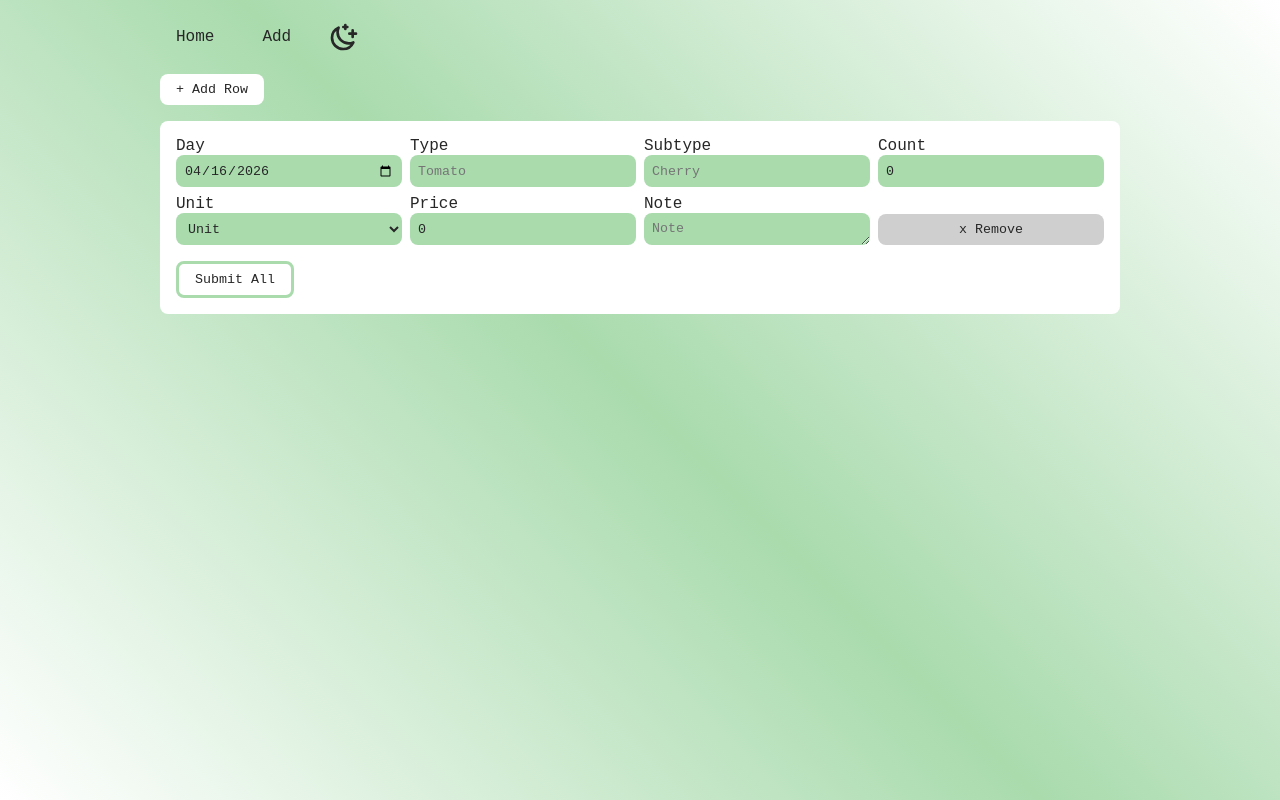
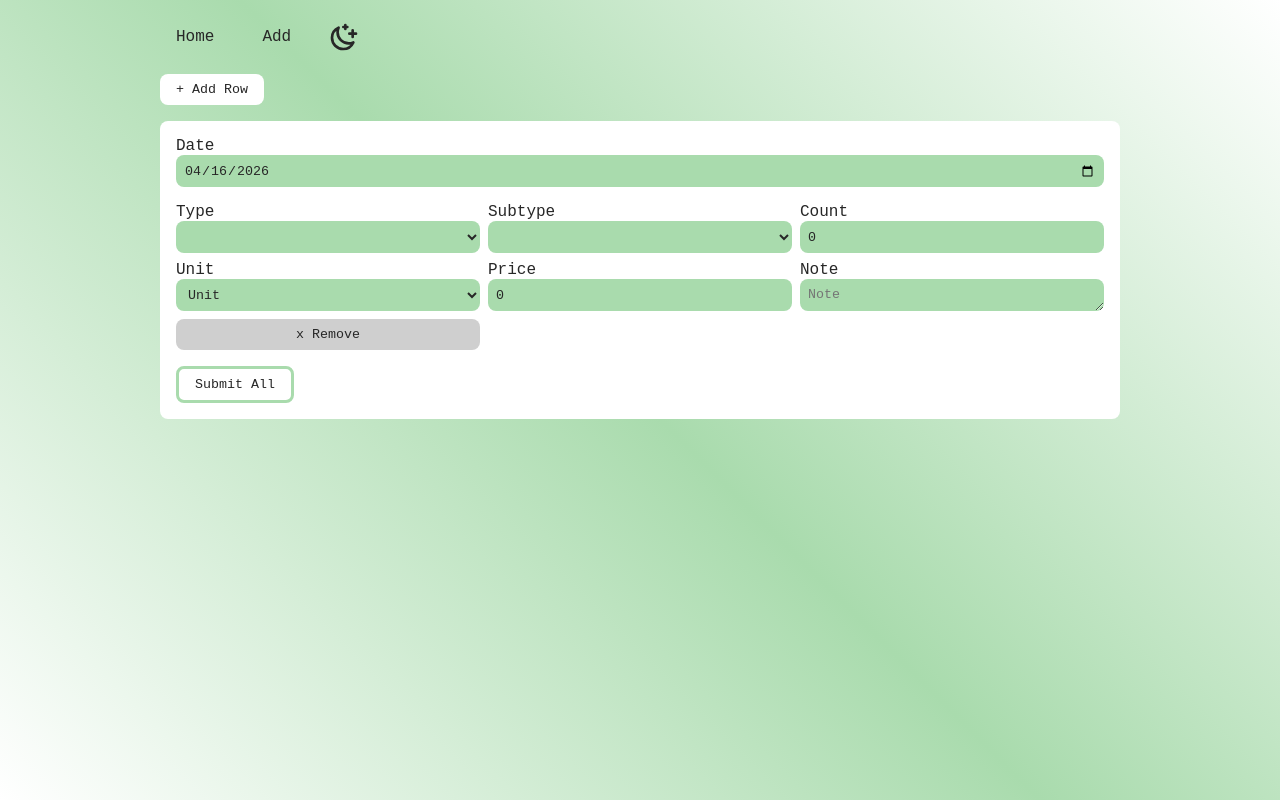
Before and after one commit to totdy/GreenhouseCMS, a Vue app in the folder frontend/: page /add in a window 1280 px wide. Built offline with nearby package versions, Linux system fonts and the light colour scheme.

Commit message:
changed date to global and plant types to select

```diff
--- a/frontend/src/main.css
+++ b/frontend/src/main.css
@@ -38,6 +38,10 @@ button{
     border: none;
     border-radius: 0.5rem !important;
 
+    &[type=submit]{
+        border: 0.2rem solid var(--bg2);
+    }
+
     &:hover {
         color: var(--tch) !important;
         background-color: var(--bg2) !important;
--- a/frontend/src/views/AddHarvestView.vue
+++ b/frontend/src/views/AddHarvestView.vue
@@ -1,5 +1,5 @@
 <script setup lang="ts">
-import { ref } from "vue"
+import { ref, watch } from "vue"
 import type { HarvestItem } from "@/scripts/types"
 import { addHarvests } from "@/scripts/api"
 
@@ -7,8 +7,14 @@ const isLoading = ref(false)
 const error = ref<string | null>(null)
 const successMsg = ref<string | null>(null)
 
+const globalDate = ref(new Date().toISOString().split("T")[0] || "")
+
+watch(globalDate, (newDate) => {
+    rows.value.forEach(row => row.date = newDate)
+})
+
 const createEmptyRow = (): HarvestItem => ({
-    date: new Date().toISOString().split("T")[0] || "",
+    date: globalDate.value,
     plant_type: "",
     plant_subtype: "",
     count: 0,
@@ -42,24 +48,34 @@ async function handleSubmit() {
     }
 }
 </script>
-
 <template>
     <button type="button" @click="addRow">+ Add Row</button>
 
     <form @submit.prevent="handleSubmit">
-
+        <div class="gDate">
+            <label>Date</label>
+            <input type="date" v-model="globalDate" required />
+        </div>
         <div v-for="(row, index) in rows" :key="index" class="rows">
-            <div>
-                <label>Day</label>
-                <input v-model="row.date" type="date" required />
-            </div>
+            <input v-model="row.date" type="date" required hidden />
             <div>
                 <label>Type</label>
-                <input v-model="row.plant_type" placeholder="Tomato" required />
+                <select v-model.lazy="row.plant_type" required>
+                    <option value="" selected disabled></option>
+                    <option value="Tomato">🍅</option>
+                    <option value="Cucumber">🥒</option>
+                    <option value="Bell pepper">🫑</option>
+                    <option value="Garlic">🧄</option>
+                    <option value="Onion">🧅</option>
+                    <option value="Eggplant">🍆</option>
+                </select>
             </div>
             <div>
                 <label>Subtype</label>
-                <input v-model="row.plant_subtype" placeholder="Cherry" />
+                <select v-model.lazy="row.plant_subtype">
+                    <option value="" selected></option>
+                    <option value="Cherry">🍒</option>
+                </select>
             </div>
             <div>
                 <label>Count</label>
@@ -67,7 +83,7 @@ async function handleSubmit() {
             </div>
             <div>
                 <label>Unit</label>
-                <select v-model="row.count_unit" required>
+                <select v-model.lazy="row.count_unit" required>
                     <option disabled value="">Unit</option>
                     <option value="kg">kgs</option>
                     <option value="box">boxes</option>
@@ -85,7 +101,7 @@ async function handleSubmit() {
             <button class="remove" type="button" @click="removeRow(index)">x Remove</button>
         </div>
 
-        <button type="submit" :disabled="isLoading || rows.length === 0 ">
+        <button type="submit" :disabled="isLoading || rows.length === 0">
             {{ isLoading ? "Saving..." : "Submit All" }}
         </button>
 
@@ -113,19 +129,14 @@ form {
     border-radius: 0.5rem;
 }
 
-.rows {
-    display: grid;
-    grid-template-columns: repeat(4, 1fr) ;
-    gap: 0.5rem;
-
-
-    position: relative;
-
-    div {
+.gDate,
+.rows div {
     display: flex;
     flex-direction: column;
 
-        input, select, textarea {
+    input,
+    select,
+    textarea {
         border: none;
         border-radius: 0.5rem;
 
@@ -136,6 +147,11 @@ form {
         background-color: var(--bg2);
     }
 }
+
+.rows {
+    display: grid;
+    grid-template-columns: repeat(3, 1fr);
+    gap: 0.5rem;
 }
 
 @media (max-width: 900px) {
@@ -144,21 +160,17 @@ form {
     }
 }
 
-button{
+button {
     background-color: var(--bg1);
 
     padding: 0.5rem 1rem;
+}
 
-    &[type=submit]{
-        border: 0.2rem solid var(--bg2);
-    }
-}
-.remove{
+.remove {
     align-self: end;
 
     width: -webkit-fill-available;
 
     background-color: rgb(207, 207, 207);
 }
-
 </style>
--- a/frontend/src/views/HomeView.vue
+++ b/frontend/src/views/HomeView.vue
@@ -45,6 +45,9 @@ onMounted(async () => {
 
 <style scoped>
 div{
+    background-color: var(--bg1);
+
+    border-radius: 0.5rem;
 
     width: -webkit-fill-available;
 }
```
Lines whose indentation alone changed are shown as unchanged.
